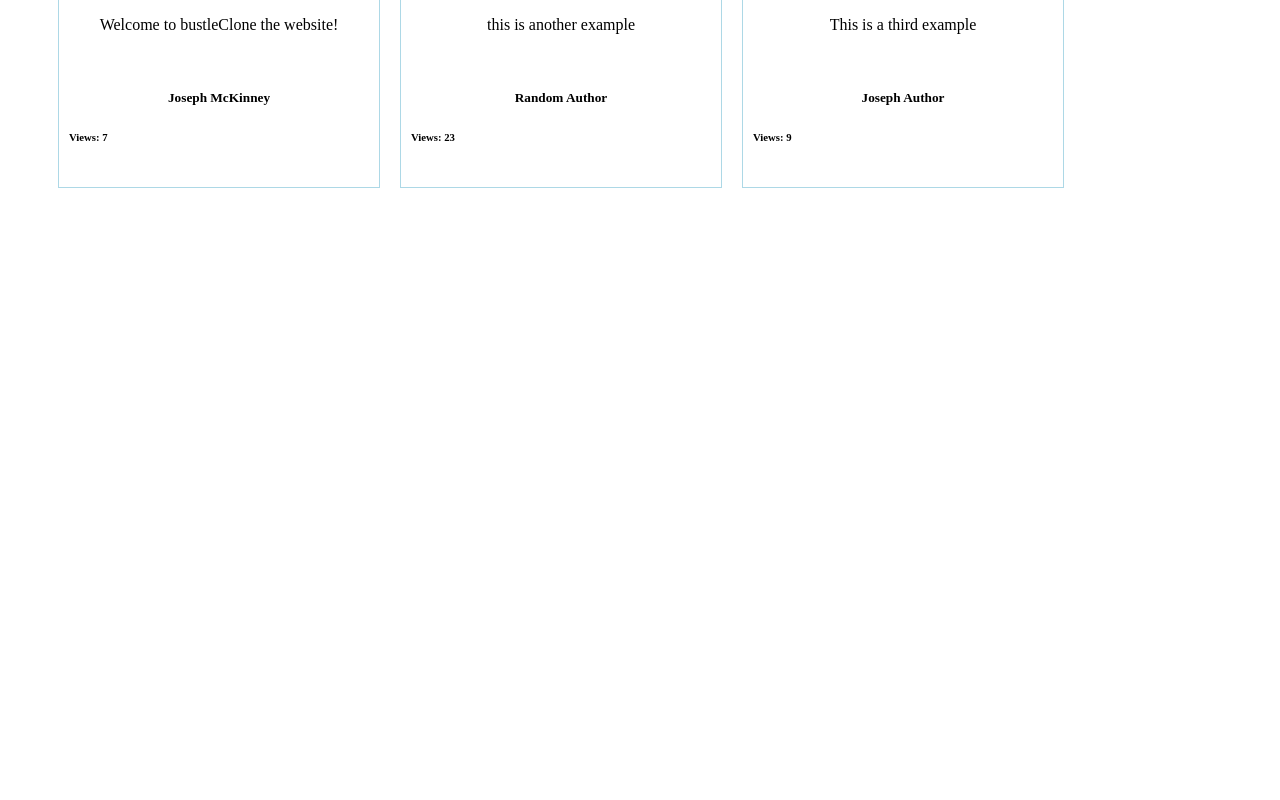
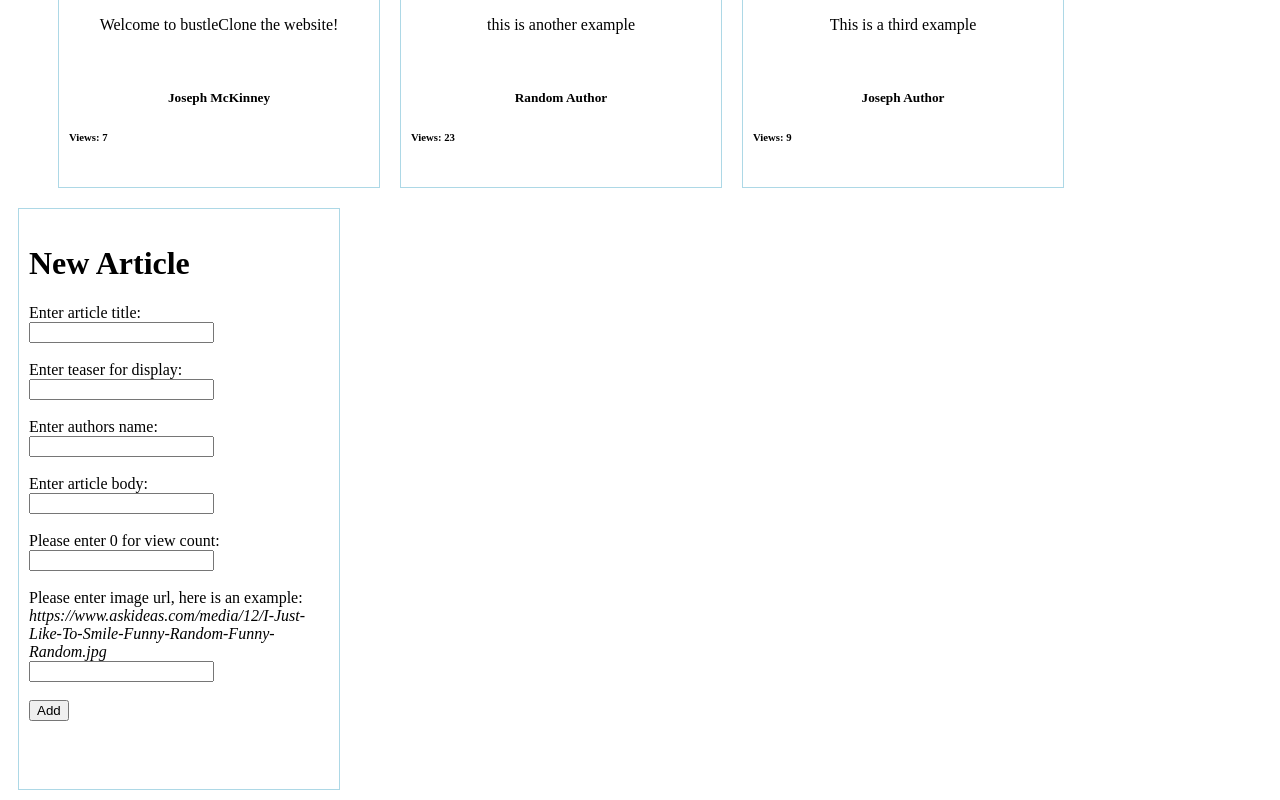
Before and after one commit to mckjoe/Bustle-Clone-Angular, an Angular app: page / in a window 1280 px wide. Shown: the part 1073-1873 px from the top of the page. Before the commit the page ends 1271 px from the top, so only its background shows below. Built offline with nearby package versions, Linux system fonts and the light colour scheme.

Commit message:
update the photos in the webpage displays for some variety.  also will update a little bit of the styling for the new article input.

```diff
--- a/src/app/app.component.ts
+++ b/src/app/app.component.ts
@@ -8,11 +8,11 @@ import { Article } from './models/article.model';
 export class AppComponent {
   masterArticleList: Article[] = [
     new Article("Example Title", "Welcome to bustleClone the website!", "Joseph McKinney", "This webpage is a webpage that allows users to view articles.  This is a pretend article that you are reading right now it has no relevence.", 7, "https://www.askideas.com/media/12/I-Just-Like-To-Smile-Funny-Random-Funny-Random.jpg"),
-    new Article("Example 2", "this is another example", "Random Author", "This is another pretend article, hopefully it has been for of education", 23,"https://www.askideas.com/media/12/I-Just-Like-To-Smile-Funny-Random-Funny-Random.jpg"),
-    new Article("Example 3", "This is a third example", "Joseph Author", "this is the body of this new third article that people can read", 9, "https://www.askideas.com/media/12/I-Just-Like-To-Smile-Funny-Random-Funny-Random.jpg"),
-    new Article("Example Title", "Welcome to bustleClone the website!", "Joseph McKinney", "This webpage is a webpage that allows users to view articles.  This is a pretend article that you are reading right now it has no relevence.", 7, "https://www.askideas.com/media/12/I-Just-Like-To-Smile-Funny-Random-Funny-Random.jpg"),
-    new Article("Example 2", "this is another example", "Random Author", "This is another pretend article, hopefully it has been for of education", 23, "https://www.askideas.com/media/12/I-Just-Like-To-Smile-Funny-Random-Funny-Random.jpg"),
-    new Article("Example 3", "This is a third example", "Joseph Author", "this is the body of this new third article that people can read", 9, "https://www.askideas.com/media/12/I-Just-Like-To-Smile-Funny-Random-Funny-Random.jpg")
+    new Article("Example 2", "this is another example", "Random Author", "This is another pretend article, hopefully it has been for of education", 23,"https://www.askideas.com/media/47/Eating-Watermelon-Like-A-Boss-Funny-Cool-Meme-Image.jpg"),
+    new Article("Example 3", "This is a third example", "Joseph Author", "this is the body of this new third article that people canread", 9, "https://i.pinimg.com/originals/c5/ed/51/c5ed51d5b025bec3105a83978b4d049a.jpg"),
+    new Article("Example Title", "Welcome to bustleClone the website!", "Joseph McKinney", "This webpage is a webpage that allows users to view articles.  This is a pretend article that you are reading right now it has no relevence.", 7, "https://ruinmyweek.com/wp-content/uploads/2016/05/the-best-funny-pictures-of-happy-birthday-monkey-smile.jpg"),
+    new Article("Example 2", "this is another example", "Random Author", "This is another pretend article, hopefully it has been for of education", 23, "https://i.pinimg.com/736x/7a/f1/7f/7af17f1662cea39fa3254e30b08bf305--funny-scary-pictures-pictures-of.jpg"),
+    new Article("Example 3", "This is a third example", "Joseph Author", "this is the body of this new third article that people can read", 9, "https://i.pinimg.com/originals/84/b1/56/84b1566907247c580d75f7ac181af34d.jpg")
   ];
   addArticle(newArticle: Article) {
     this.masterArticleList.push(newArticle);
--- a/src/app/new-article/new-article.component.css
+++ b/src/app/new-article/new-article.component.css
@@ -0,0 +1,9 @@
+.new-article-form {
+  width:  300px;
+  height: 550px;
+  list-style: none;
+  border: 1px solid lightblue;
+  padding: 15px 10px;
+  margin: 10px;
+  float: left;
+}
--- a/src/app/new-article/new-article.component.html
+++ b/src/app/new-article/new-article.component.html
@@ -1,3 +1,4 @@
+<div class="new-article-form">
   <h1>New Article</h1>
   <div>
     <label>Enter article title:</label><br>
@@ -10,8 +11,8 @@
     <input #newBody><br><br>
     <label>Please enter 0 for view count:</label><br>
     <input #newViews><br><br>
-  <label>Please enter image url:</label><br>
+    <label>Please enter image url, here is an example:<em> https://www.askideas.com/media/12/I-Just-Like-To-Smile-Funny-Random-Funny-Random.jpg</em></label><br>
     <input #newUrl><br><br>
     <button (click)="submitForm(newTitle.value, newTeaser.value, newAuthor.value, newBody.value, newViews.value, newUrl.value); newTitle.value=''; newTeaser.value=''; newAuthor.value=''; newBody.value=''; newViews.value=''; newUrl.value=''; ">Add</button>
-
   </div>
+</div>
```
Lines whose indentation alone changed are shown as unchanged.
